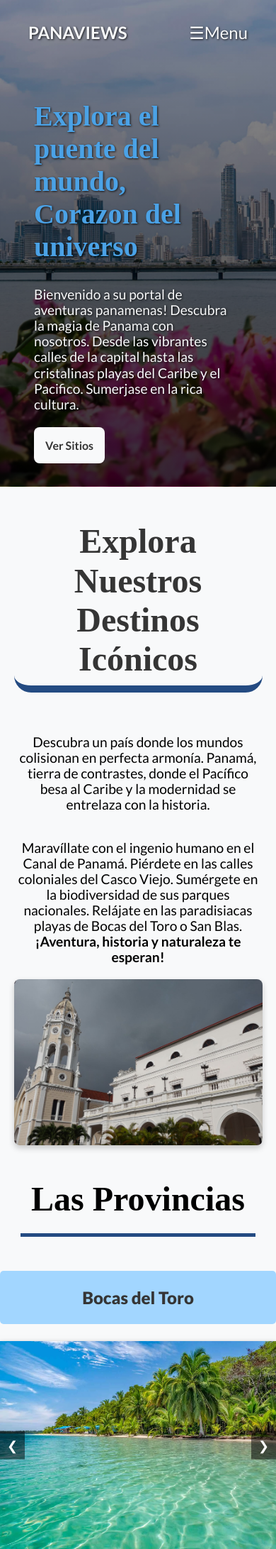
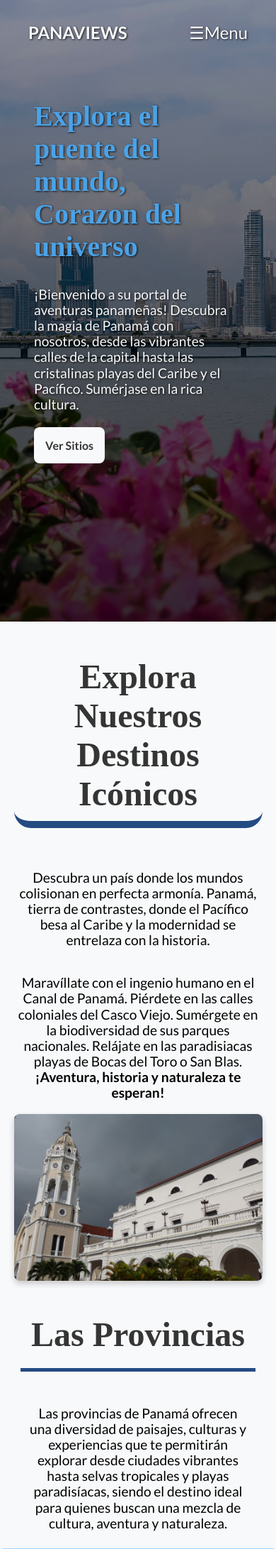
Before and after one commit to Rodrigu157/Panaviews, a PHP site: page / in a window 390 px wide. Shown: the top 2183 px of the page at 71% size. Run offline with PHP 8.4, Linux system fonts and the light colour scheme; some web fonts are replaced.

Commit message:
update: retoques en el responsive del home page

```diff
--- a/css/style.css
+++ b/css/style.css
@@ -21,7 +21,13 @@ header {
     text-shadow: 1px 1px 3px rgba(0, 0, 0, 0.8);
     color: #f8f9fa;
     padding: 1em;
+    height: 100dvh;
+    background-attachment: fixed; /* Hace que el fondo se mueva a velocidad diferente */
+    background-position: center;
+    background-repeat: no-repeat;
+    background-size: cover;
 }
+
 
 #menu-bar {
     display: flex;
@@ -138,7 +144,6 @@ h1 {
 
 .info1 div p{
     font-size: 1.2rem;
-    border-radius: 0%;
 }
 
 .info1 img{
@@ -160,6 +165,13 @@ h1 {
     margin: 1em auto;
     border-bottom: 5px solid #244b82;
     padding-bottom: 20px;
+    color: #353535;
+}
+
+.infoProvincias p{
+    font-size: 1.2rem;
+    margin: 0 2em;
+
 }
 
 /* Estilos del contenedor */
--- a/index.html
+++ b/index.html
@@ -8,7 +8,7 @@
     <link rel="stylesheet" href="css/style.css">
 </head>
 <body>
-    <header>
+    <header class="parallax">
         <div id="menu-bar">
           <h1>PANAVIEWS</h1>
           <div class="menu-icon" onclick="toggleMenu()">☰Menu</div>
@@ -16,9 +16,9 @@
 
         <section class="content">
             <h2>Explora el puente del mundo, Corazon del universo</h2>
-            <p>Bienvenido a su portal de aventuras panamenas! Descubra la magia de Panama con nosotros.
-                Desde las vibrantes calles de la capital hasta las cristalinas playas del Caribe y el Pacifico.
-                Sumerjase en la rica cultura.
+            <p>¡Bienvenido a su portal de aventuras panameñas! Descubra la magia de Panamá con nosotros,
+                desde las vibrantes calles de la capital hasta las cristalinas playas del Caribe y el Pacífico.
+                Sumérjase en la rica cultura.
             </p>
             <a href="#sitios">Ver Sitios</a>
           </section>
@@ -52,6 +52,9 @@
 
         <section class="infoProvincias">
             <h2>Las Provincias</h2>
+            <p>
+                Las provincias de Panamá ofrecen una diversidad de paisajes, culturas y experiencias que te permitirán explorar desde ciudades
+                vibrantes hasta selvas tropicales y playas paradisíacas, siendo el destino ideal para quienes buscan una mezcla de cultura, aventura y naturaleza. </p>
             <h3 id="nombre_provincia"></h3>
             <div class="carousel-container">
                 <div class="carousel" id="carousel">
@@ -78,12 +81,12 @@
         <section class="infoSeparador">
             <h2>Aventuras para todos los gustos</h2>
             <ul>
-                <li>Ecoturismo</li>
-                <li>Buceo</li>
-                <li>Surf</li>
-                <li>Senderismo</li>
-                <li>Playas caribeñas</li>
-                <li>Platos Nacionales</li>
+                <li><img src="img/ecoturismo.png" alt="Ecoturismo">Ecoturismo</li>
+                <li><img src="img/buceo.png" alt="Buceo">Buceo</li>
+                <li><img src="img/surf.png" alt="Surf">Surf</li>
+                <li><img src="img/museo.png" alt="Museos">Museos</li>
+                <li><img src="img/playa.png" alt="Playas Caribeñas">Playas caribeñas</li>
+                <li><img src="img/platos.png" alt="Platos Nacionales">Platos Nacionales</li>
             </ul>
         </section>
 
@@ -107,7 +110,8 @@
       </main>
 
       <footer>
-        <img src="" alt="logo-tribu">
+        <img src="img/logo_tribu.png" alt="logo-tribu">
+        <span>TRIBU Saucy PACK</span>
         <div>
             <ul>
                 <li>Contacto</li>
@@ -116,7 +120,7 @@
             </ul>
         </div>
         <div class="redes">
-            <h2>SIGUENOS!</h2>
+            <h2>Conoce Mas en!</h2>
             <img src="img/insta.png" alt="instagram">
             <img src="img/x.png" alt="X">
         </div>
--- a/js/script.js
+++ b/js/script.js
@@ -37,7 +37,7 @@ window.addEventListener('scroll', () => {
 
 
 let currentIndex = 0;
-const provincias =['Bocas del Toro', 'Chiriqui', 'Veraguas', 'Herrera', 'Los Santos', 'Cocle', 'Panama Oeste', 'Panama', 'Colon', 'Darien']
+const provincias =['Bocas del Toro', 'Chiriquí', 'Veraguas', 'Herrera', 'Los Santos', 'Cocle', 'Panamá Oeste', 'Panamá', 'Colón', 'Darién']
 const nombre_provincia = document.getElementById('nombre_provincia')
 const carousel = document.getElementById('carousel');
 const images = document.querySelectorAll('.carousel img');
```
Also changed, not shown: other parts of css/style.css (+33 -9 lines), img/buceo.png (added), img/ecoturismo.png (added), img/logo_tribu.png (added), img/museo.png (added), img/platos.png (added), img/playa.png (added), img/surf.png (added).
